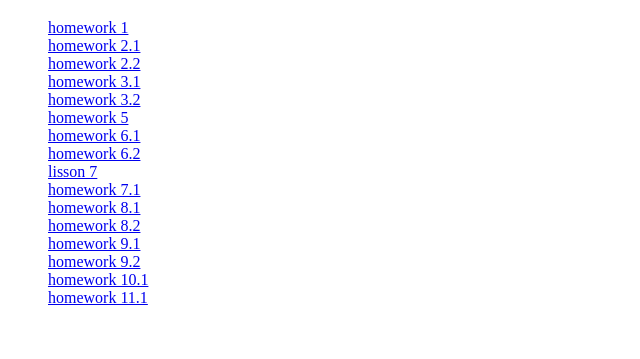
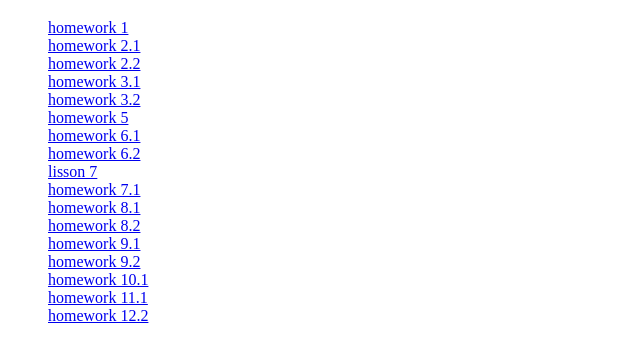
Before and after one commit to shkelira1/shkelira1.github.io, a plain HTML site: page index.html in a window 1280 px wide. Shown: the part 61-420 px from the top of the page, without its empty margins (0-640 px from the left). Drawn offline with Linux system fonts and the light colour scheme.

Commit message:
add link

```diff
--- a/index.html
+++ b/index.html
@@ -60,6 +60,10 @@
 		<li>
 		<a href="https://shkelira1.github.io/homework11.1/"> homework 11.1</a>
 		</li>
+		<li>
+		<a href="https://shkelira1.github.io/homework12.2/"> homework 12.2</a>
+		</li>
+
     </ul>
 
 </body>
```
